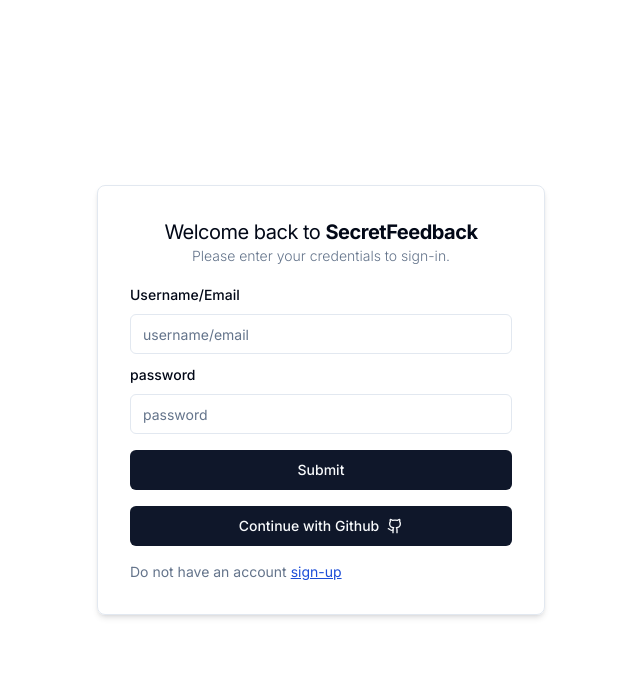
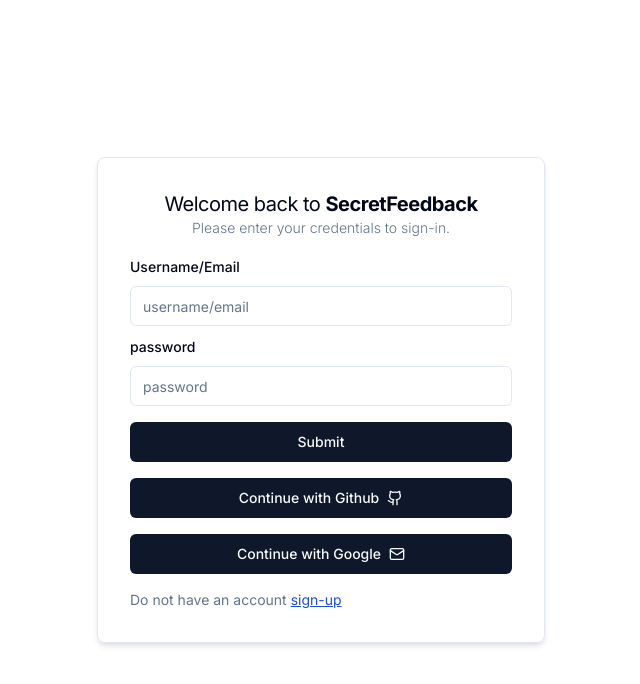
Before and after one commit to macci001/anonymity, a Next.js app: page /sign-in in a window 1280 px wide. Shown: the top 684 px of the page, without its empty margins (319-959 px from the left). Built offline with nearby package versions, Linux system fonts and the light colour scheme.

Commit message:
feat: adding google login

```diff
--- a/src/app/(auth)/sign-in/page.tsx
+++ b/src/app/(auth)/sign-in/page.tsx
@@ -12,7 +12,7 @@
 import { signInSchema } from "@/schemas/signInSchema";
 import { signIn } from "next-auth/react";
 import Link from "next/link";
-import { Github } from "lucide-react";
+import { Github, Mail } from "lucide-react";
 
 const SignInPage = () => {
   const {toast} = useToast();
@@ -107,6 +107,13 @@
             Continue with Github <Github className="w-4 h-4 ml-2"/>
           </div>
         </Button>
+        <Button className="w-full" onClick={async () => {
+          await signIn("google");
+        }}>
+          <div className="flex items-center">
+            Continue with Google <Mail className="w-4 h-4 ml-2"/>
+          </div>
+        </Button>
         <div className="text-sm text-muted-foreground">
           Do not have an account <Link href="/sign-up" className="underline text-blue-700">
             sign-up
--- a/src/app/(auth)/sign-up/page.tsx
+++ b/src/app/(auth)/sign-up/page.tsx
@@ -12,7 +12,7 @@
 import { FormControl, FormDescription, FormField, FormItem, FormLabel, FormMessage } from "@/components/ui/form";
 import { Input } from "@/components/ui/input";
 import { Button } from "@/components/ui/button";
-import { Github, Loader2 } from "lucide-react";
+import { Github, Loader2, Mail } from "lucide-react";
 import { useForm } from "react-hook-form";
 import Link from "next/link";
 import { signIn } from "next-auth/react";
@@ -165,6 +165,13 @@
             Continue with Github <Github className="w-4 h-4 ml-2"/>
           </div>
         </Button>
+        <Button className="w-full" onClick={async () => {
+          await signIn("google", {redirect: false});
+        }}>
+          <div className="flex items-center">
+            Continue with Google <Mail className="w-4 h-4 ml-2"/>
+          </div>
+        </Button>
         <div className="text-sm text-muted-foreground">
           Already have an account <Link href="/sign-in" className="underline text-blue-700">
             sign-in
--- a/src/app/api/auth/[...nextauth]/options.ts
+++ b/src/app/api/auth/[...nextauth]/options.ts
@@ -3,8 +3,8 @@
 import { NextAuthOptions } from "next-auth";
 import CredentialsProvider from "next-auth/providers/credentials";
 import GithubProvider from "next-auth/providers/github";
+import GoogleProvider from "next-auth/providers/google";
 import bcrypt from "bcryptjs";
-import { v4 as uuidv4 } from 'uuid';
 
 export const authOptions: NextAuthOptions = {
     providers: [
@@ -47,8 +47,11 @@
         GithubProvider({
           clientId: process.env.GITHUB_AUTH_CLIENT_ID!,
           clientSecret: process.env.GITHUB_AUTH_CLIENT_SECRET!,
-        },
-      )
+        }),
+        GoogleProvider({
+          clientId: process.env.GOOGLE_AUTH_CLIENT_ID!,
+          clientSecret: process.env.GOOGLE_AUTH_CLIENT_SECRET!,
+        }),
     ],
     callbacks: {
         async signIn({user}): Promise<any> {
```
